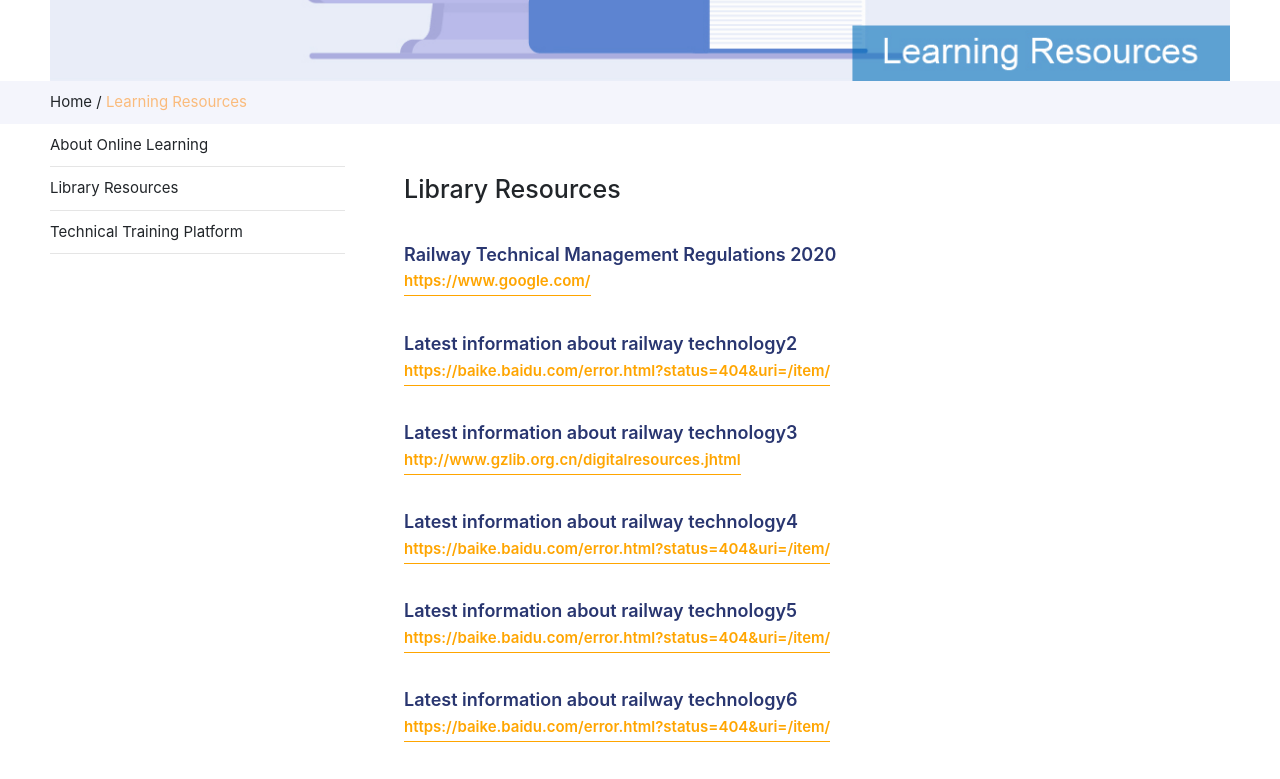
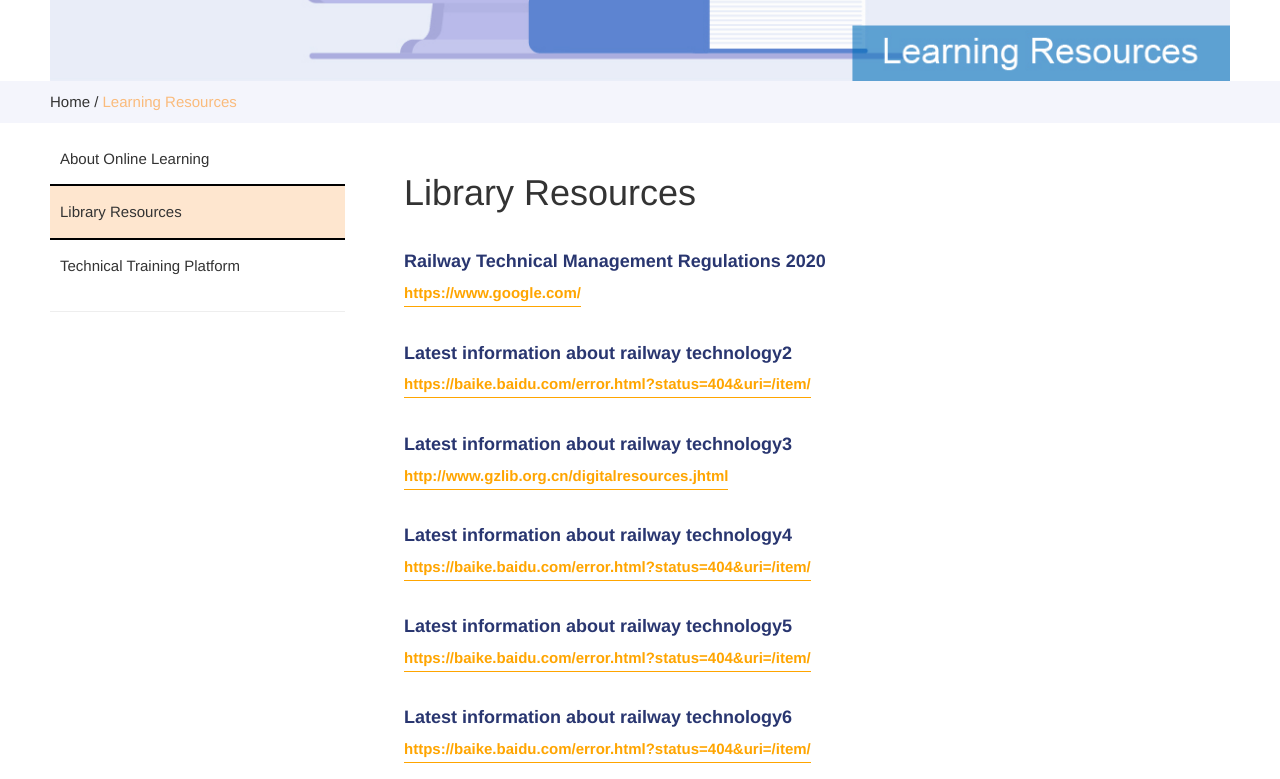
Before and after one commit to xuanxuanhaha/gtxyinternational, an Angular app: page /learning-resources in a window 1280 px wide. Shown: the part 520-1299 px from the top of the page. Built offline with nearby package versions, Linux system fonts and the light colour scheme.

Commit message:
fjinish learning resources page

```diff
--- a/package.json
+++ b/package.json
@@ -21,6 +21,7 @@
     "@angular/platform-browser-dynamic": "~8.2.9",
     "@angular/router": "~8.2.9",
     "bootstrap": "^3.4.1",
+    "glyphicons": "^0.2.0",
     "jquery": "^3.5.1",
     "mat-video": "^2.8.1",
     "ngx-bootstrap": "^5.6.1",
--- a/src/app/learning-resources/learning-resources.component.css
+++ b/src/app/learning-resources/learning-resources.component.css
@@ -40,7 +40,7 @@
 }
 .paginationbtn{
   border:2px solid lightgrey;color: #f58a2e;margin-left: 10px;background-color: white;
-  border-radius: 0;font-weight: 600;font-size: 15px;width: 30px;height: 30px;padding-top: 2px;
+  border-radius: 0;font-weight: 600;font-size: 15px;width: 30px;height: 30px;padding-top: 2px;padding-left: 10px;
 }
 .paginationbtn:hover{
   border: 2px solid #f58a2e;color: #f58a2e;
@@ -57,7 +57,16 @@
 .pagibuttons{
   margin:auto;margin-top: 60px;margin-bottom: 100px;margin-left: 10%
 }
-
+.lineinleftside{
+  margin-top: 0;
+  margin-bottom: 0;
+  border: 1px solid black;
+}
+.leftsideword{
+  padding-top: 15px;
+  padding-bottom: 15px;
+  padding-left: 10px;
+}
 @media screen and (max-width: 1250px) {
   .homebannerimg {
     width: 90%;
--- a/src/app/learning-resources/learning-resources.component.html
+++ b/src/app/learning-resources/learning-resources.component.html
@@ -1,6 +1,8 @@
 <link rel="stylesheet" href="https://maxcdn.bootstrapcdn.com/bootstrap/4.0.0/css/bootstrap.min.css"
       integrity="sha384-Gn5384xqQ1aoWXA+058RXPxPg6fy4IWvTNh0E263XmFcJlSAwiGgFAW/dAiS6JXm" crossorigin="anonymous">
-
+<link rel="stylesheet" href="https://maxcdn.bootstrapcdn.com/bootstrap/3.4.0/css/bootstrap.min.css">
+<!--<script src="https://ajax.googleapis.com/ajax/libs/jquery/3.5.1/jquery.min.js"></script>-->
+<!--<script src="https://maxcdn.bootstrapcdn.com/bootstrap/3.4.0/js/bootstrap.min.js"></script>-->
 <div>
   <app-navbar></app-navbar>
 </div>
@@ -17,21 +19,50 @@
     <p>Home / <span class="learningresourcesorangeword">Learning Resources</span></p>
   </div>
 </div>
-<div class="mainsection row" style="margin: auto">
-  <div class="categorileft">
-    <div>
+
+<div class="mobile600" style="background-color: #fee6cf;margin-top: -10px">
+
+  <div class="widthofleftrightborder" style="padding-top: 10px;padding-bottom: 10px" (click)="showmoreoflibraryresources()">
+
+    <span class="glyphicon glyphicon-menu-down" style="font-size: 15px;" [hidden]="showmoreinlibraryresources"></span>
+    <span class="glyphicon glyphicon-menu-up" style="font-size: 15px;" [hidden]="!showmoreinlibraryresources"></span>
+    <span style="margin-left: 10px">Library Resources</span>
+  </div>
+  <div class="widthofleftrightborder" style="padding-top: 10px;padding-bottom: 10px" [hidden]="!showmoreinlibraryresources">
+
+    <div style="padding-left: 22px">
       About Online Learning
     </div>
-    <hr>
-    <div>
+    <div style="padding-left: 22px;margin-top: 20px">
+      Technical Training Platform
+    </div>
+  </div>
+
+
+
+</div>
+
+
+<div class="mainsection row" style="margin: auto">
+  <div class="categorileft desktop600">
+    <div class="leftsideword" id="aboutonlinelearning">
+      About Online Learning
+    </div>
+    <hr class="lineinleftside">
+    <div class="leftsideword" id="libraryresources" (click)="chooselibraryresources()">
       Library Resources
     </div>
-    <hr>
-    <div>
+    <hr class="lineinleftside">
+    <div class="leftsideword" id="technicaltrainingplatform">
       Technical Training Platform
     </div>
     <hr>
   </div>
+
+
+
+
+
 
   <div class="mainresources">
     <h1>Library Resources</h1>
--- a/src/app/learning-resources/learning-resources.component.ts
+++ b/src/app/learning-resources/learning-resources.component.ts
@@ -30,6 +30,7 @@ export class LearningResourcesComponent implements OnInit {
 
   pageNoList = [];
   firstload = true;
+  showmoreinlibraryresources = false;
   constructor(private router: Router) { }
 
   ngOnInit() {
@@ -43,6 +44,7 @@ export class LearningResourcesComponent implements OnInit {
     console.log(this.pageNoList);
     console.log(this.pageNo);
 
+    this.chooselibraryresources();
 
 
   }
@@ -152,5 +154,11 @@ export class LearningResourcesComponent implements OnInit {
   }
 
   //  -----------1。实现分页前端部分------------
+  showmoreoflibraryresources(){
+    this.showmoreinlibraryresources = !this.showmoreinlibraryresources;
+  }
+  chooselibraryresources(){
+    document.getElementById('libraryresources').style.background = '#fee6cf';
+  }
 
 }
```
Also changed, not shown: 1 other file (tests, documents, lock files or other folders).
